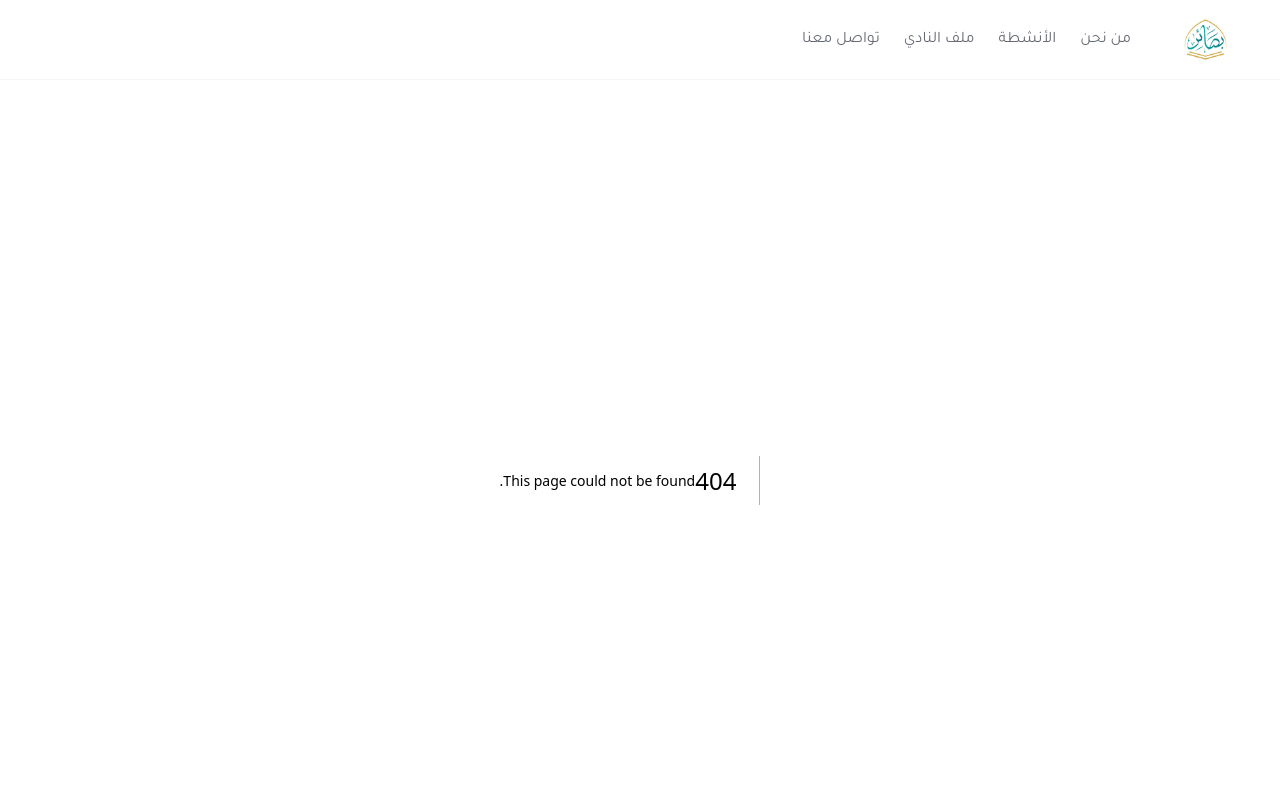
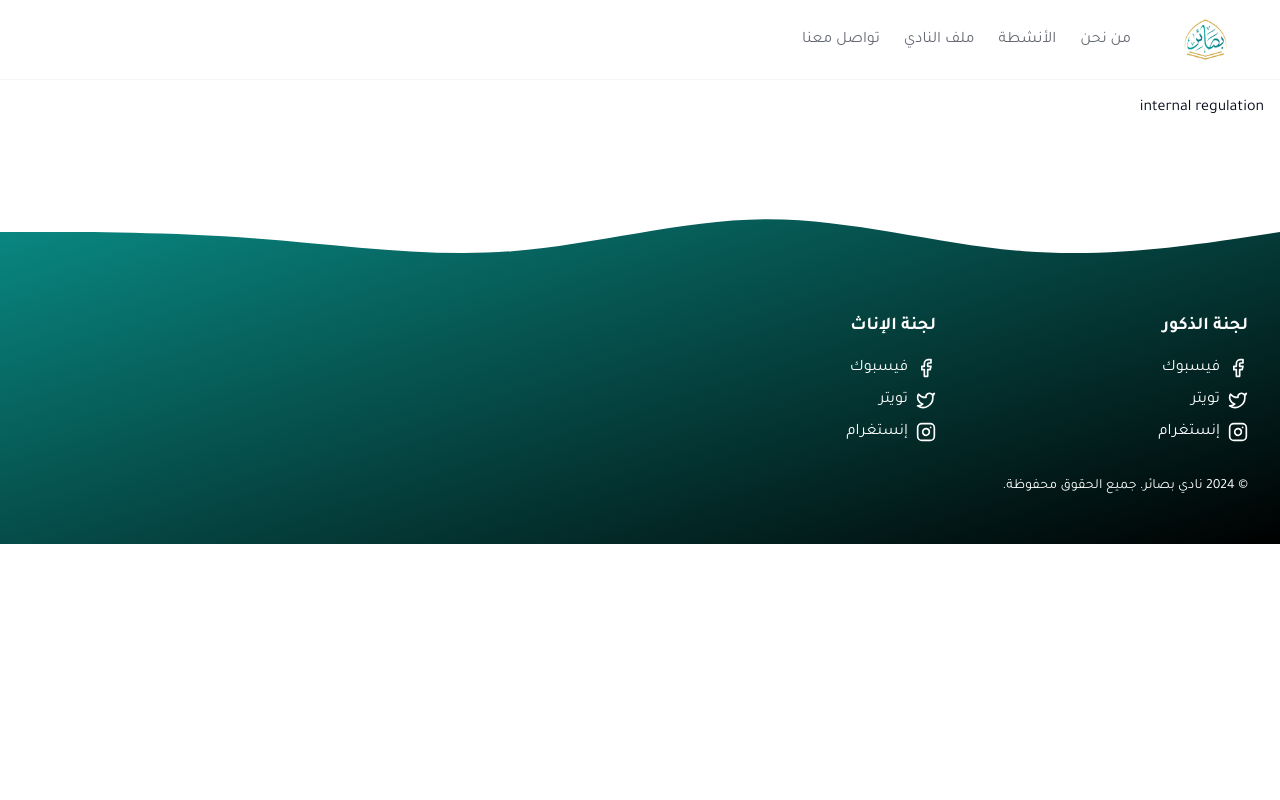
Before and after one commit to aminebajji/basair, a Next.js app: page /internal-regulation in a window 1280 px wide. Before the commit this address had no page. Shown: the top 800 px of the page. Built offline with nearby package versions, Linux system fonts and the light colour scheme; a web font is replaced by a local one; what tailwindcss-rtl would draw is missing.

Commit message:
init internal regulation branch

```diff
--- /dev/null
+++ b/src/app/internal-regulation/page.tsx
@@ -0,0 +1,3 @@
+export default function InternalRegulation() {
+  return <div className="p-4">internal regulation</div>;
+}
```
